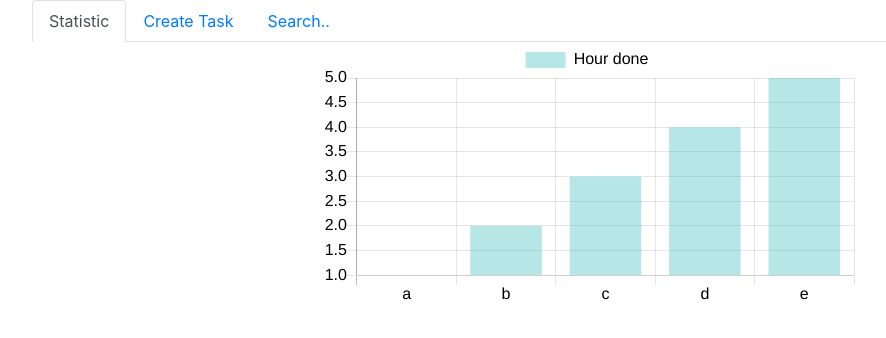
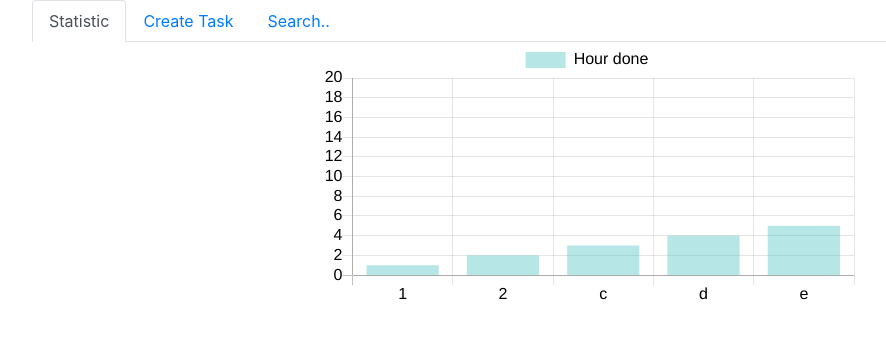
Before and after one commit to thainquet/react-time-sheet, a React (Create React App) app: page /home in a window 1280 px wide. Shown: the top 338 px of the page, without its empty margins (53-939 px from the left). Built offline with nearby package versions, Linux system fonts and the light colour scheme.

Commit message:
fix chart min max value

```diff
--- a/package.json
+++ b/package.json
@@ -9,6 +9,7 @@
     "jquery": "^3.4.0",
     "react": "^16.8.6",
     "react-bootstrap": "^1.0.0-beta.8",
+    "react-chartjs": "^1.2.0",
     "react-chartjs-2": "^2.7.6",
     "react-dom": "^16.8.6",
     "react-router-dom": "^5.0.0",
--- a/src/components/Home/BarChart.jsx
+++ b/src/components/Home/BarChart.jsx
@@ -1,6 +1,19 @@
 import React from 'react'
 
 import { Bar, Chart } from 'react-chartjs-2'
+
+const chartOption = {
+    scales: {
+        yAxes: [{
+            ticks: {
+                beginAtZero: true,
+                steps: 10,
+                stepValue: 2,
+                max: 20
+            }
+        }]
+    }
+}
 
 export default class MyChart extends React.Component {
     constructor (props) {
@@ -13,12 +26,11 @@ export default class MyChart extends React.Component {
 
     formChart() {
         return {
-            labels: ['a', 'b','c','d','e'],
+            labels: ['1', '2','c','d','e'],
             datasets: [
                 {
                   label: "Hour done",
                   fill: true,
-                  lineTension: 0.1,
                   backgroundColor: 'rgba(75,192,192,0.4)',
                   borderColor: 'rgba(75,192,192,1)',
                   borderCapStyle: 'butt',
@@ -43,7 +55,7 @@ export default class MyChart extends React.Component {
     render() {
         return (
             <div>
-                <Bar data={this.formChart()} />
+                <Bar data={this.formChart()} options={ chartOption }/>
             </div>
         );
     }
```
Also changed, not shown: 1 other file (tests, documents, lock files or other folders).
